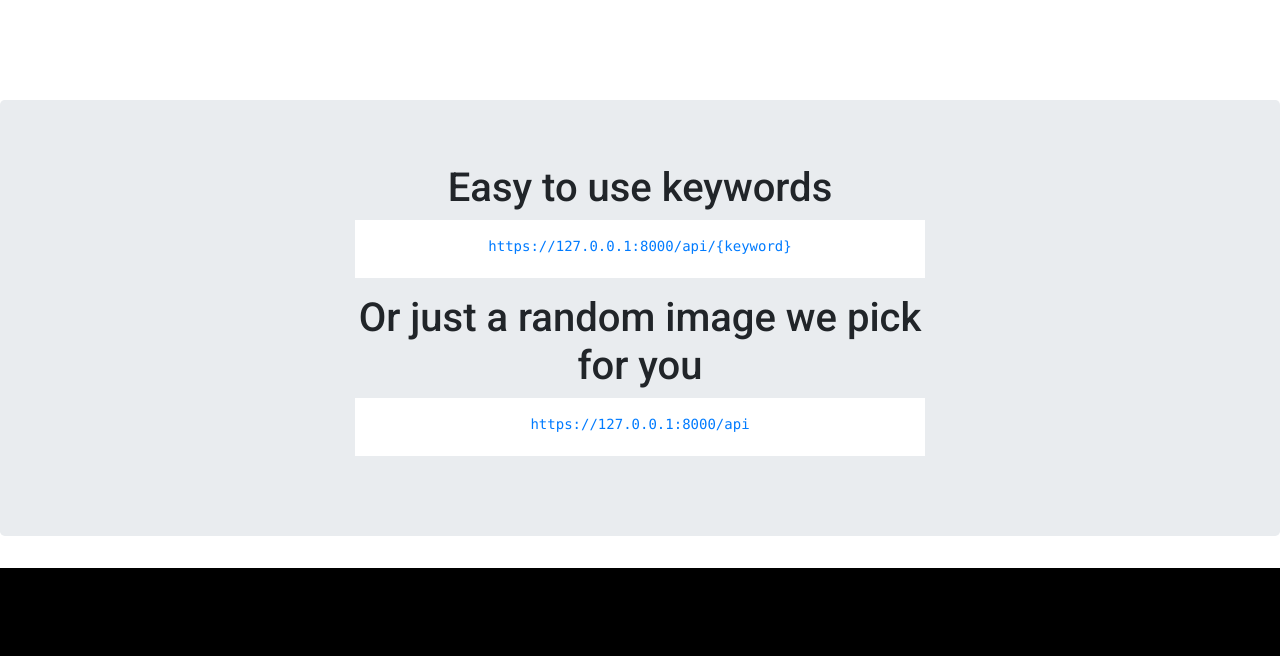
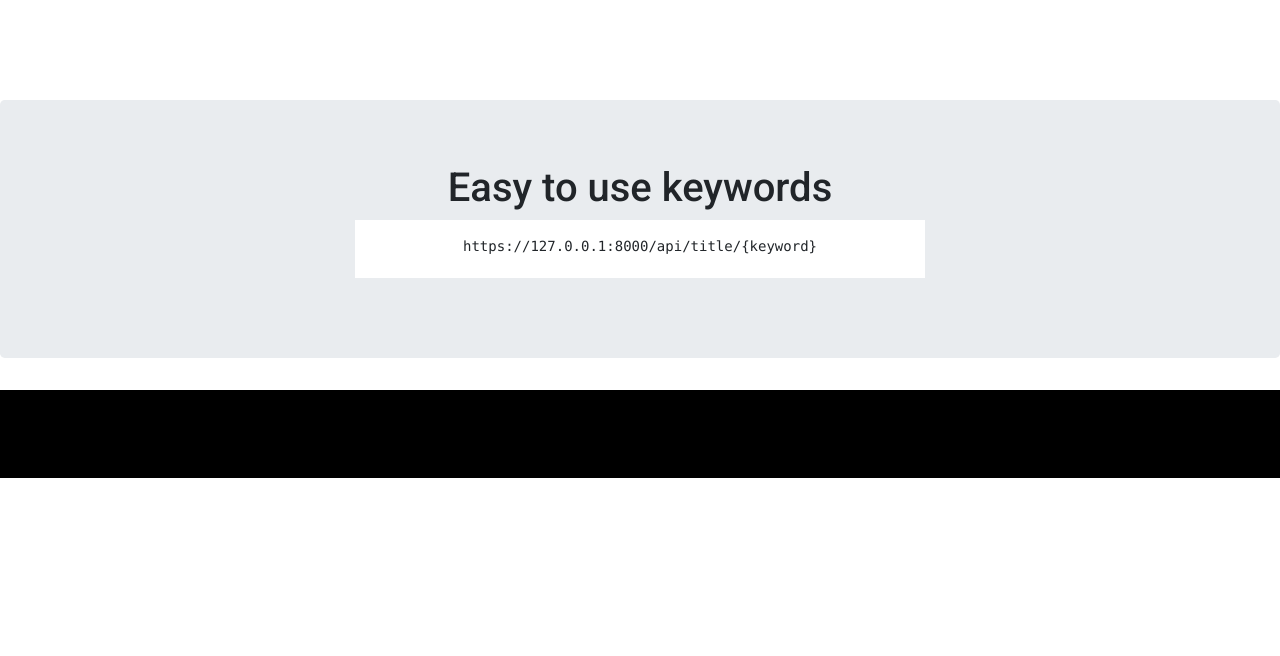
Before and after one commit to ivyzj/CS361-microservice, a Django app: page / in a window 1280 px wide. Shown: the part 576-1232 px from the top of the page. After the commit the page ends 1054 px from the top, so only its background shows below. Run offline with Django 3.2, Linux system fonts and the light colour scheme; some libraries are stand-ins or nearby versions.

Commit message:
return image matching the title

```diff
--- a/api/urls.py
+++ b/api/urls.py
@@ -4,6 +4,6 @@
 
 urlpatterns = [
     path('', ImageAPIView.as_view()),
-    path('id/<id>', ImageAPIView.as_view()),
+    path('title/<title>', ImageAPIView.as_view()),
     #path('', views.ImageAPI, name='post_single'),
 ]
--- a/api/views.py
+++ b/api/views.py
@@ -21,6 +21,6 @@
 
     def get(self, request, *args, **kwargs):
         renderer_classes = [JPEGRenderer]
-        queryset = Images.objects.get(id=self.kwargs['id']).image
+        queryset = Images.objects.get(title=self.kwargs['title']).image
         data = queryset
         return Response(data, content_type='image/jpg')
--- a/core/settings.py
+++ b/core/settings.py
@@ -42,7 +42,7 @@
     'images',
     'api',
     # 3rd party
-    'rest_framework',
+    # 'rest_framework',
 ]
 
 MIDDLEWARE = [
--- a/images/urls.py
+++ b/images/urls.py
@@ -4,5 +4,5 @@
 app_name = 'images'
 
 urlpatterns = [
-    path('/images', ImagesListView.as_view(), name='images'),
+    path('images', ImagesListView.as_view(), name='images'),
 ]
--- a/templates/base/base.html
+++ b/templates/base/base.html
@@ -10,7 +10,7 @@
   <link rel="stylesheet" href="https://stackpath.bootstrapcdn.com/bootstrap/4.5.2/css/bootstrap.min.css"
     integrity="sha384-JcKb8q3iqJ61gNV9KGb8thSsNjpSL0n8PARn9HuZOnIxN0hoP+VmmDGMN5t9UJ0Z" crossorigin="anonymous">
 
-  <title>{% block title %} Welcome to blog {% endblock %}</title>
+  <title>{% block title %} Welcome to Image API Service {% endblock %}</title>
 
   <style>
     .small {
--- a/templates/base/index.html
+++ b/templates/base/index.html
@@ -57,7 +57,7 @@
             <div class=" d-none d-md-none d-md-block col-md-6">
                 <section class="jumbotron text-center bg-white px-0">
                     <div class="container">
-                        <img class="shadow mb-5 bg-white rounded" src="http://127.0.0.1:8000/api/id/8" width="100%">
+                        <img class="shadow mb-5 bg-white rounded" src="http://127.0.0.1:8000/api/title/tree" width="100%">
                     </div>
                 </section>
             </div>
@@ -68,13 +68,13 @@
             <h1 class="txt-robo h1">Easy to use keywords</h1>
             <!-- <p>Just find an image and create a URL, not quite implemented width and height yet!</p> -->
 
-            <pre class="bg-white pt-3"><code><a href="http://127.0.0.1:8000/api/id/8">https://127.0.0.1:8000/api/{keyword}</a></code>
+            <pre class="bg-white pt-3"><code>https://127.0.0.1:8000/api/title/{keyword}</code>
             </pre>
-            <h1 class="txt-robo h1">Or just a random image we pick for you</h1>
+            <!-- <h1 class="txt-robo h1">Or just a random image we pick for you</h1> -->
             <!-- <p>Just find an image and create a URL, not quite implemented width and height yet!</p> -->
 
-            <pre class="bg-white pt-3"><code><a href="http://127.0.0.1:8000/api/id/7">https://127.0.0.1:8000/api</a></code>
-            </pre>
+            <!-- <pre class="bg-white pt-3"><code><a href="http://127.0.0.1:8000/api/id/7">https://127.0.0.1:8000/api</a></code>
+            </pre> -->
 
         </div>
     </section>
```
Also changed, not shown: db.sqlite3, media/images/landscape.jpg (added).
